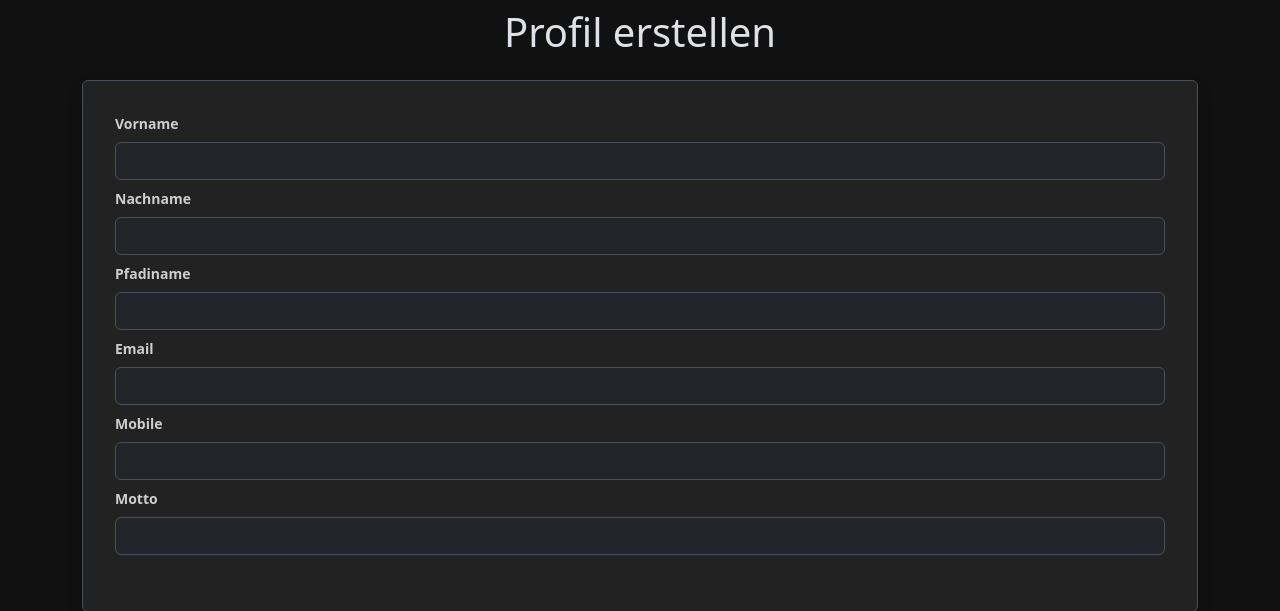
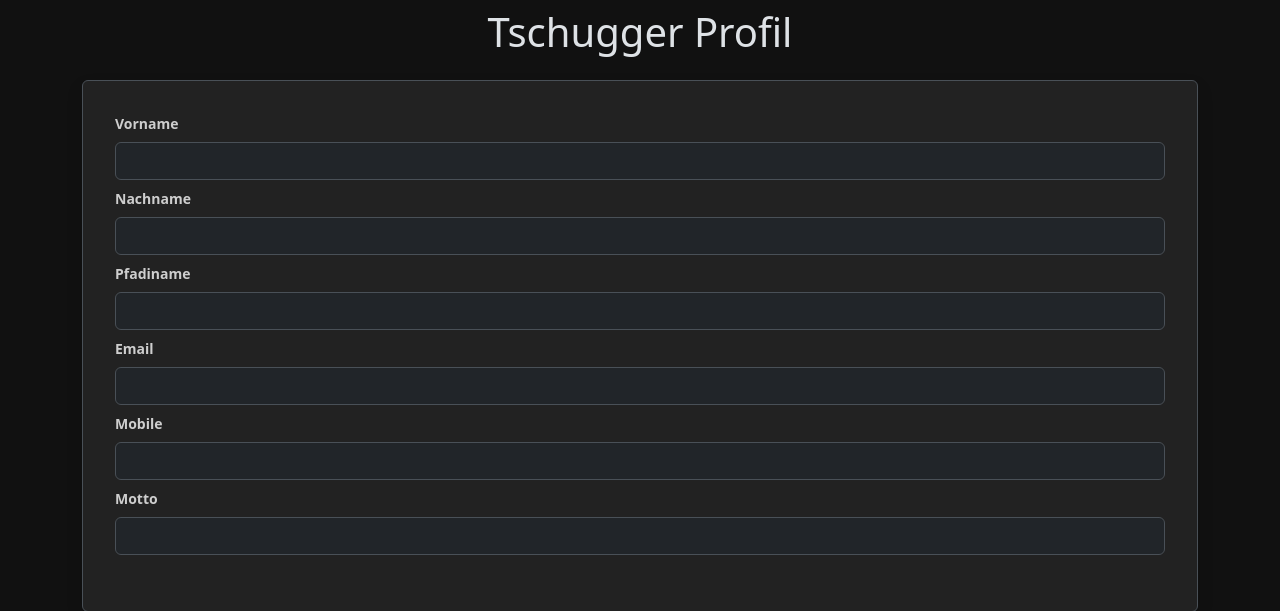
Before and after one commit to alexarnimueller/tschugger, a Flask app: template app/app/templates/member.html in a window 1280 px wide. Shown: the part 57-668 px from the top of the page. Run offline with Flask 3, Linux system fonts and the light colour scheme; the template is opened without the code that fills it: values that come from a table or form of the project are taken from there, others are empty; some libraries are stand-ins or nearby versions.

Commit message:
:construction: wip

```diff
--- a/app/app/templates/member.html
+++ b/app/app/templates/member.html
@@ -4,7 +4,7 @@
 {% block content %}
 <div class="row">
   <div class="col-md-12 text-center my-2">
-    <h1>Profil erstellen</h1>
+    <h1>{% block title %}Tschugger Profil {% if change == true %}bearbeiten{% endif %}{% endblock %}</h1>
   </div>
   <div class="col-sm-12 my-2">
     <div class="card border shadow p-3">
```
